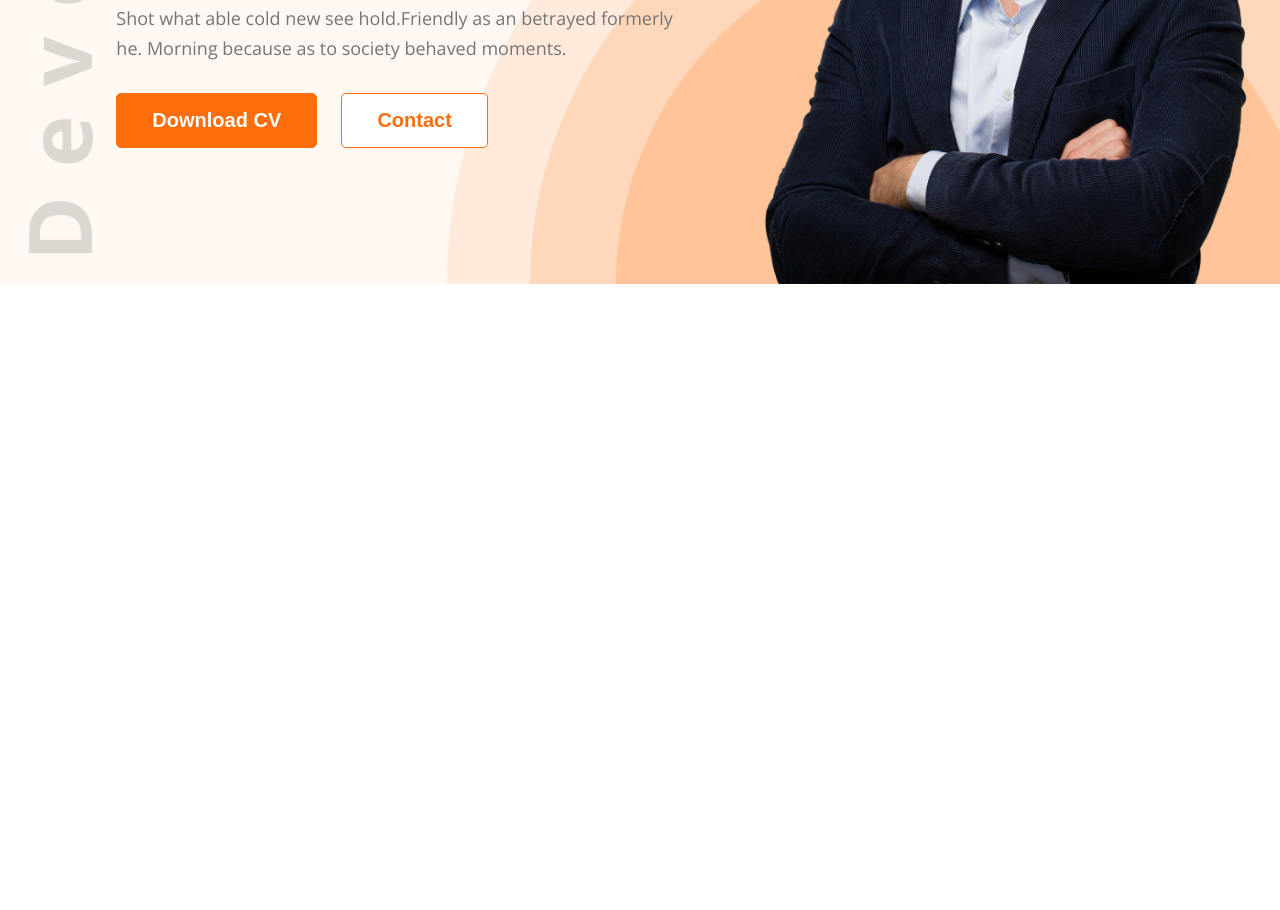
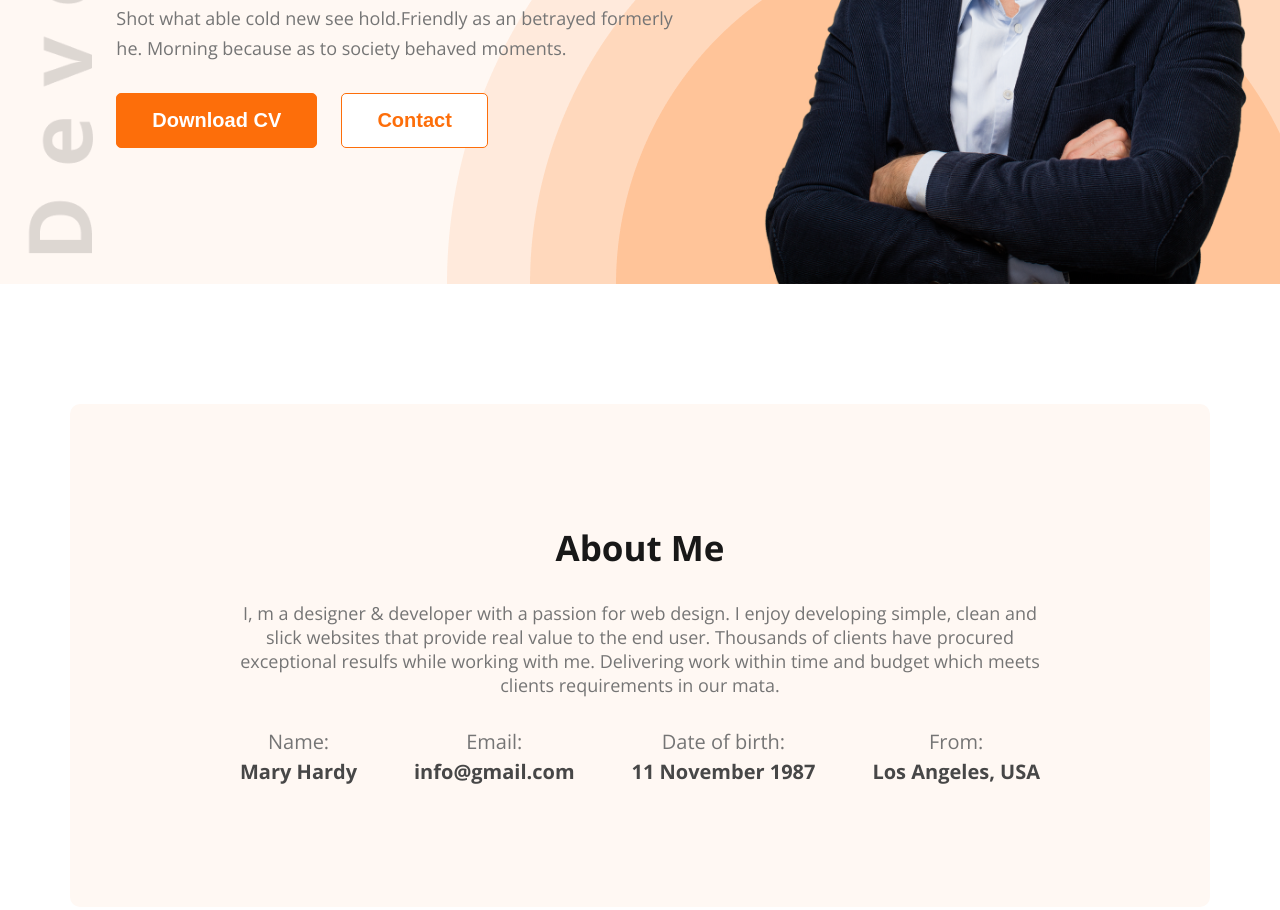
Before and after one commit to rockydey/developer-portfolio-practices, a plain HTML site: page index.html in a window 1280 px wide. Shown: the part 446-1356 px from the top of the page. Before the commit the page ends 800 px from the top, so only its background shows below. Drawn offline with nearby package versions, Linux system fonts and the light colour scheme.

Commit message:
about me section added

```diff
--- a/index.html
+++ b/index.html
@@ -47,7 +47,37 @@
         </div>
       </section>
     </header>
-    <main></main>
+    <main>
+      <!-- About Me Section -->
+      <section class="about-me">
+        <h3 class="about-me-title">About Me</h3>
+        <p class="about-me-text">
+          I, m a designer & developer with a passion for web design. I enjoy
+          developing simple, clean and slick websites that provide real value to
+          the end user. Thousands of clients have procured exceptional resulfs
+          while working with me. Delivering work within time and budget which
+          meets clients requirements in our mata.
+        </p>
+        <div class="dev-info-container">
+          <div class="dev-info">
+            <h4 class="dev-info-title">Name:</h4>
+            <p class="dev_info-text">Mary Hardy</p>
+          </div>
+          <div class="dev-info">
+            <h4 class="dev-info-title">Email:</h4>
+            <p class="dev_info-text">info@gmail.com</p>
+          </div>
+          <div class="dev-info">
+            <h4 class="dev-info-title">Date of birth:</h4>
+            <p class="dev_info-text">11 November 1987</p>
+          </div>
+          <div class="dev-info">
+            <h4 class="dev-info-title">From:</h4>
+            <p class="dev_info-text">Los Angeles, USA</p>
+          </div>
+        </div>
+      </section>
+    </main>
     <footer></footer>
   </body>
 </html>
--- a/styles/developer.css
+++ b/styles/developer.css
@@ -108,7 +108,51 @@ nav .nav-title a > span {
   cursor: pointer;
   margin-left: 20px;
 }
-.banner-img{
+
+/* banner image style */
+.banner-img {
   width: 560px;
   padding-right: 25px;
 }
+
+/* about me style */
+.about-me {
+  max-width: 1140px;
+  background: #fff8f3;
+  margin: 120px auto;
+  border-radius: 10px;
+  text-align: center;
+}
+.about-me-title {
+  color: #181818;
+  font-size: 35px;
+  font-weight: 700;
+  padding-top: 120px;
+}
+.about-me-text {
+  max-width: 800px;
+  color: #757575;
+  font-size: 18px;
+  font-weight: 400;
+  margin: 30px auto;
+}
+.dev-info-container {
+  max-width: 800px;
+  display: flex;
+  justify-content: space-between;
+  padding-bottom: 120px;
+  margin: 0px auto;
+}
+.dev-info-title {
+  color: #757575;
+  font-size: 20px;
+  font-style: normal;
+  font-weight: 400;
+  line-height: 30px;
+}
+.dev_info-text {
+  color: #474747;
+  font-size: 20px;
+  font-weight: 700;
+  line-height: 30px;
+}
```
